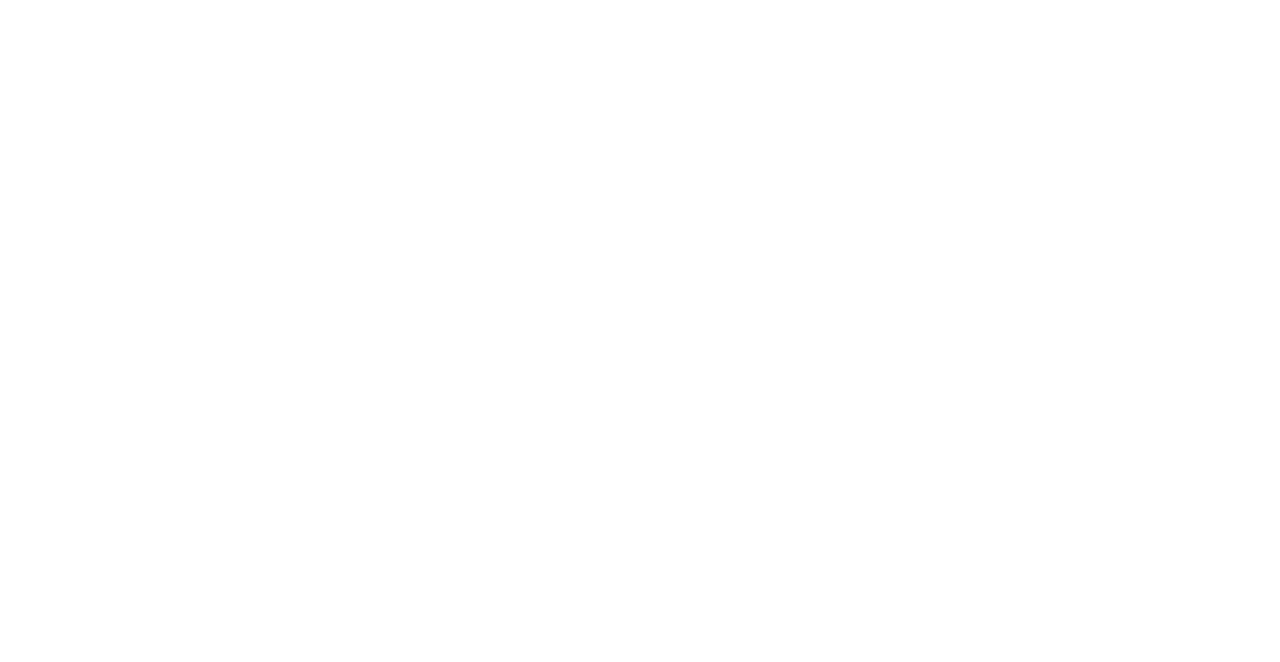
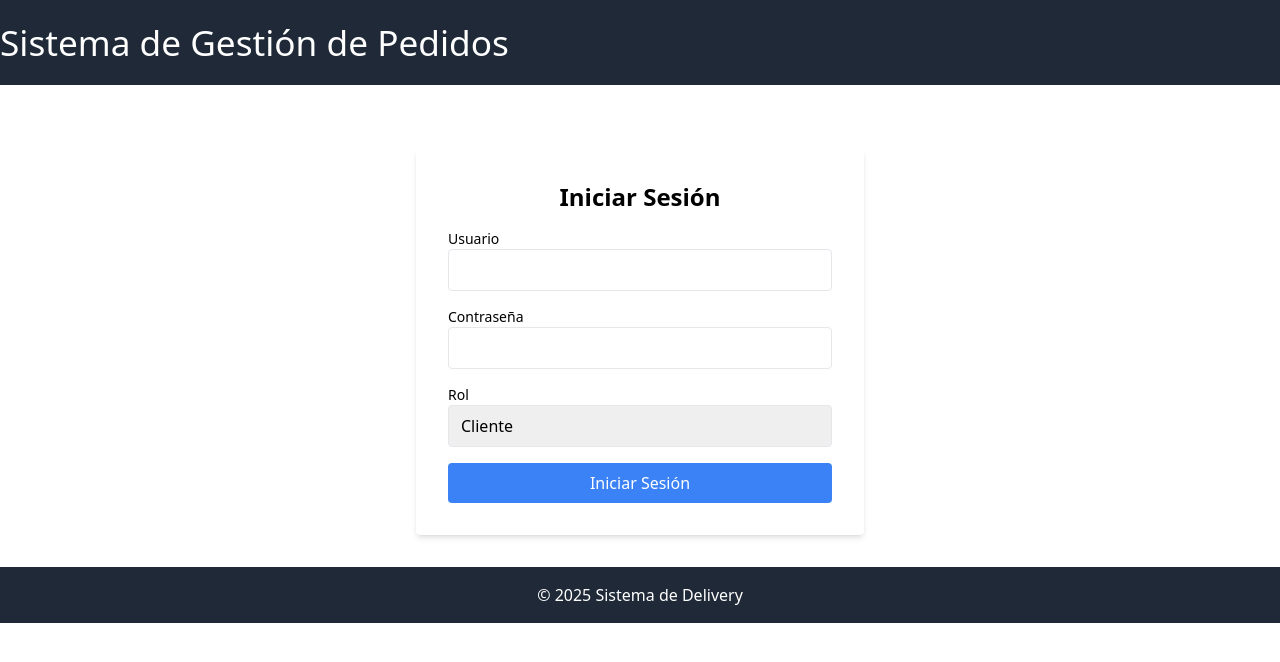
Before and after one commit to Sepitoooo19/Front-Lab1-TBD, a Nuxt app: page /login in a window 1280 px wide. Before the commit this address had no page. Shown: the top 662 px of the page. Built offline with nearby package versions, Linux system fonts and the light colour scheme.

Commit message:
views
añado vistas de los usuarios usando pages

```diff
--- /dev/null
+++ b/layouts/default.vue
@@ -0,0 +1,17 @@
+<template>
+    <div>
+      <header class="bg-gray-800 text-white py-4">
+        <div class="container mx-auto">
+          <h1>Sistema de Gestión de Pedidos</h1>
+        </div>
+      </header>
+      <main class="container mx-auto py-8">
+        <NuxtPage />
+      </main>
+      <footer class="bg-gray-800 text-white py-4">
+        <div class="container mx-auto text-center">
+          <p>© 2025 Sistema de Delivery</p>
+        </div>
+      </footer>
+    </div>
+  </template>
--- a/package.json
+++ b/package.json
@@ -23,6 +23,7 @@
   },
   "devDependencies": {
     "@iconify/vue": "^4.3.0",
+    "@nuxt/types": "^2.18.1",
     "autoprefixer": "^10.4.20",
     "postcss": "^8.5.1",
     "tailwindcss": "^3.4.17"
--- /dev/null
+++ b/pages/admin.vue
@@ -0,0 +1,12 @@
+<template>
+    <div>
+      <h1 class="text-2xl font-bold">Bienvenido, Administrador</h1>
+      <p>Desde aquí puedes gestionar pedidos, clientes, empresas, productos y repartidores.</p>
+    </div>
+  </template>
+
+  <script setup>
+  </script>
+
+  <style scoped>
+  </style>
--- a/pages/clients.vue
+++ b/pages/clients.vue
@@ -1,39 +1,43 @@
 <script setup lang="ts">
-import { ref, onMounted } from 'vue'
-import { useRouter } from 'vue-router'
-import { getAllClients, deleteClientById, } from '~/services/clientService'
-import { getOrdersByClientId } from '~/services/ordersService'
-import type { Client } from '~/types/types'
+import { ref, onMounted } from 'vue';
+import { useRouter } from 'vue-router';
+import { getAllClients, deleteClientById } from '~/services/clientService';
+import type { Client } from '~/types/types';
 
-const router = useRouter()
-const clients = ref<Client[]>([])
+const router = useRouter();
+const clients = ref<Client[]>([]);
 
 onMounted(async () => {
-  clients.value = await getAllClients()
-})
+  try {
+    clients.value = await getAllClients();
+  } catch (error) {
+    alert('Error al cargar los clientes');
+  }
+});
 
 const createClient = () => {
-  router.push('/clients') // Ruta para crear un cliente
-}
+  router.push('/clients/create'); // Ruta para crear un cliente
+};
 
 const editClient = (client: Client) => {
-  router.push(`/clients/${client.id}`) // Ruta para editar cliente
-}
+  router.push(`/clients/${client.id}/edit`); // Ruta para editar cliente
+};
 
 const deleteClient = async (clientId: number) => {
-  const confirmDelete = confirm('¿Estás seguro que deseas eliminar este cliente?')
+  const confirmDelete = confirm('¿Estás seguro que deseas eliminar este cliente?');
   if (confirmDelete) {
-    await deleteClientById(clientId)
-    clients.value = await getAllClients() // Refrescar lista
+    try {
+      await deleteClientById(clientId);
+      clients.value = await getAllClients(); // Refrescar lista
+    } catch (error) {
+      alert('Error al eliminar el cliente');
+    }
   }
-}
-
+};
 
 const viewOrders = (clientId: number) => {
-  router.push(`/clientOrdersView/${clientId}`)
-}
-
-// Ver pedidos de un cliente
+  router.push(`/clients/${clientId}/orders`); // Ruta para ver órdenes
+};
 </script>
 
 <template>
@@ -74,7 +78,7 @@
           <td class="px-4 py-2 space-x-2">
             <button
               class="bg-yellow-400 hover:bg-yellow-500 text-white font-semibold py-1 px-2 rounded"
-              @click="router.push(`/edit-clients-${client.id}`)"
+              @click="editClient(client)"
             >
               Editar
             </button>
@@ -85,7 +89,7 @@
               Eliminar
             </button>
             <button
-              @click="router.push(`/client-orders-${client.id}`)"
+              @click="viewOrders(client.id)"
               class="bg-blue-500 text-white px-3 py-1 rounded hover:bg-blue-600"
             >
               Ver órdenes
@@ -96,3 +100,6 @@
     </table>
   </div>
 </template>
+
+<style scoped>
+</style>
--- /dev/null
+++ b/pages/home-admin.vue
@@ -0,0 +1,30 @@
+<template>
+    <div>
+      <header class="bg-red-600 text-white p-4">
+        <nav class="flex justify-between items-center">
+          <h1 class="text-xl font-bold">Administrador - Sistema de Delivery</h1>
+          <ul class="flex space-x-4">
+            <li><a href="/home-admin" class="hover:underline">Inicio</a></li>
+            <li><a href="/clients" class="hover:underline">Clientes</a></li>
+            <li><a href="/products" class="hover:underline">Productos</a></li>
+            <li><a href="/orders" class="hover:underline">Pedidos</a></li>
+            <li><a href="/repartidores" class="hover:underline">Repartidores</a></li>
+          </ul>
+        </nav>
+      </header>
+      <main class="p-6">
+        <h2 class="text-2xl font-bold mb-4">Gestión del Sistema</h2>
+        <p>Desde aquí puedes administrar clientes, productos, pedidos y repartidores.</p>
+        <!-- Contenido adicional para administración -->
+      </main>
+    </div>
+  </template>
+
+  <script setup>
+  </script>
+
+  <style scoped>
+  header {
+    background-color: #dc3545;
+  }
+  </style>
--- /dev/null
+++ b/pages/home-client.vue
@@ -0,0 +1,27 @@
+<template>
+    <div>
+      <header class="bg-blue-600 text-white p-4">
+        <nav class="flex justify-between items-center">
+          <h1 class="text-xl font-bold">Cliente - Sistema de Delivery</h1>
+          <ul class="flex space-x-4">
+            <li><a href="/home-client" class="hover:underline">Inicio</a></li>
+            <li><a href="/orders" class="hover:underline">Mis Pedidos</a></li>
+          </ul>
+        </nav>
+      </header>
+      <main class="p-6">
+        <h2 class="text-2xl font-bold mb-4">Bienvenido al Sistema de Delivery</h2>
+        <p>Aquí podrás explorar las comidas disponibles y realizar pedidos.</p>
+        <!-- Contenido adicional para mostrar comidas -->
+      </main>
+    </div>
+  </template>
+
+  <script setup>
+  </script>
+
+  <style scoped>
+  header {
+    background-color: #007acc;
+  }
+  </style>
--- /dev/null
+++ b/pages/home-repartidor.vue
@@ -0,0 +1,27 @@
+<template>
+    <div>
+      <header class="bg-green-600 text-white p-4">
+        <nav class="flex justify-between items-center">
+          <h1 class="text-xl font-bold">Repartidor - Sistema de Delivery</h1>
+          <ul class="flex space-x-4">
+            <li><a href="/home-repartidor" class="hover:underline">Inicio</a></li>
+            <li><a href="/assign-orders" class="hover:underline">Órdenes Asignadas</a></li>
+          </ul>
+        </nav>
+      </header>
+      <main class="p-6">
+        <h2 class="text-2xl font-bold mb-4">Gestión de Pedidos</h2>
+        <p>Aquí puedes gestionar y actualizar el estado de tus pedidos.</p>
+        <!-- Contenido adicional para gestión de pedidos -->
+      </main>
+    </div>
+  </template>
+
+  <script setup>
+  </script>
+
+  <style scoped>
+  header {
+    background-color: #28a745;
+  }
+  </style>
--- a/pages/index.vue
+++ b/pages/index.vue
@@ -1,4 +1,7 @@
-<script></script>
-<template>
-ADSAADS
-</template>
+<script setup>
+import { useRouter } from 'vue-router';
+
+const router = useRouter();
+
+router.push('/login'); // Redirige automáticamente al login
+</script>
--- /dev/null
+++ b/pages/login.vue
@@ -0,0 +1,63 @@
+<script setup>
+import { useRouter } from 'vue-router';
+const router = useRouter();
+
+const username = ref("");
+const password = ref("");
+const role = ref("cliente");
+
+const handleLogin = () => {
+  if (role.value === "cliente") {
+    router.push("/home-client");
+  } else if (role.value === "repartidor") {
+    router.push("/home-repartidor");
+  } else if (role.value === "administrador") {
+    router.push("/home-admin");
+  }
+};
+</script>
+
+<template>
+  <div class="login max-w-md mx-auto bg-white p-8 shadow-md rounded">
+    <h1 class="text-2xl font-bold mb-4 text-center">Iniciar Sesión</h1>
+    <form @submit.prevent="handleLogin">
+      <div class="mb-4">
+        <label for="username" class="block text-sm font-medium">Usuario</label>
+        <input
+          type="text"
+          id="username"
+          v-model="username"
+          class="w-full border px-3 py-2 rounded"
+          required
+        />
+      </div>
+      <div class="mb-4">
+        <label for="password" class="block text-sm font-medium">Contraseña</label>
+        <input
+          type="password"
+          id="password"
+          v-model="password"
+          class="w-full border px-3 py-2 rounded"
+          required
+        />
+      </div>
+      <div class="mb-4">
+        <label for="role" class="block text-sm font-medium">Rol</label>
+        <select id="role" v-model="role" class="w-full border px-3 py-2 rounded">
+          <option value="cliente">Cliente</option>
+          <option value="repartidor">Repartidor</option>
+          <option value="administrador">Administrador</option>
+        </select>
+      </div>
+      <button type="submit" class="w-full bg-blue-500 text-white py-2 rounded">
+        Iniciar Sesión
+      </button>
+    </form>
+  </div>
+</template>
+
+<style scoped>
+.login {
+  margin-top: 2rem;
+}
+</style>
--- /dev/null
+++ b/pages/repartidor.vue
@@ -0,0 +1,12 @@
+<template>
+    <div>
+      <h1 class="text-2xl font-bold">Bienvenido, Repartidor</h1>
+      <p>Desde aquí puedes gestionar tus pedidos.</p>
+    </div>
+  </template>
+
+  <script setup>
+  </script>
+
+  <style scoped>
+  </style>
```
Also changed, not shown: 1 other file (tests, documents, lock files or other folders).
